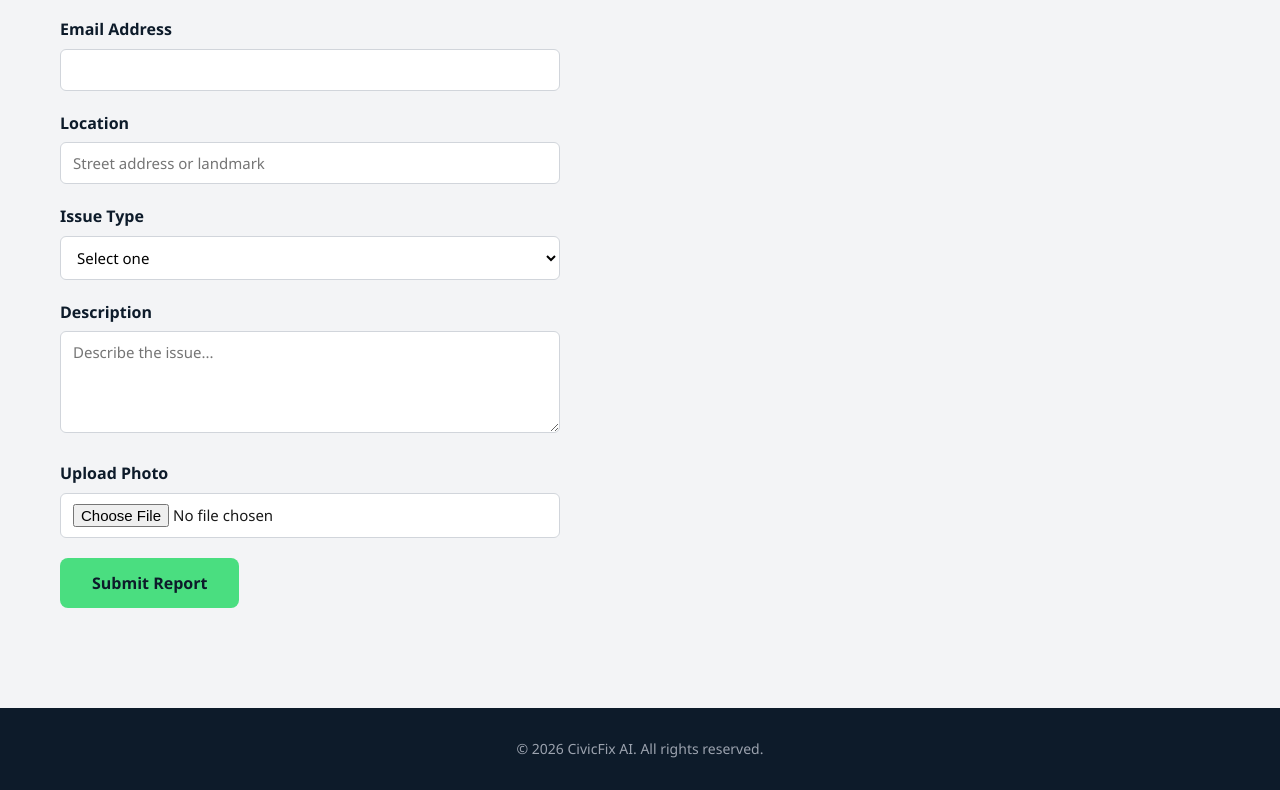
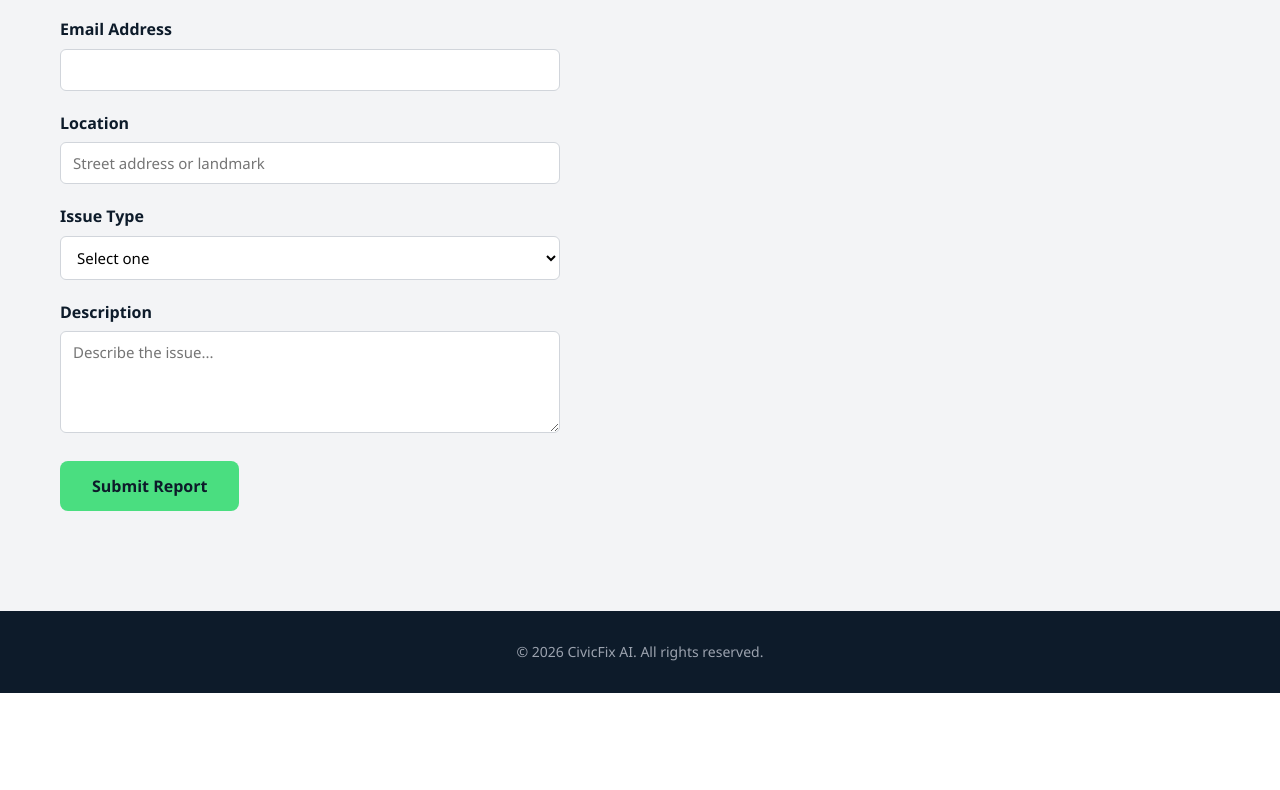
Before and after one commit to omrane2354-sudo/jktnvor, a plain HTML site: page index.html in a window 1280 px wide. Shown: the part 1875-2665 px from the top of the page. After the commit the page ends 2568 px from the top, so only its background shows below. Drawn offline with Linux system fonts and the light colour scheme.

Commit message:
Update index.html

```diff
--- a/index.html
+++ b/index.html
@@ -87,10 +87,7 @@
         <textarea id="description" name="description" rows="4" placeholder="Describe the issue..." required></textarea>
       </div>
 
-      <div class="form-group">
-        <label for="photo">Upload Photo</label>
-        <input type="file" id="photo" name="photo" accept="image/*">
-      </div>
+
 
       <button type="submit" class="cta-btn">Submit Report</button>
     </form>
```
